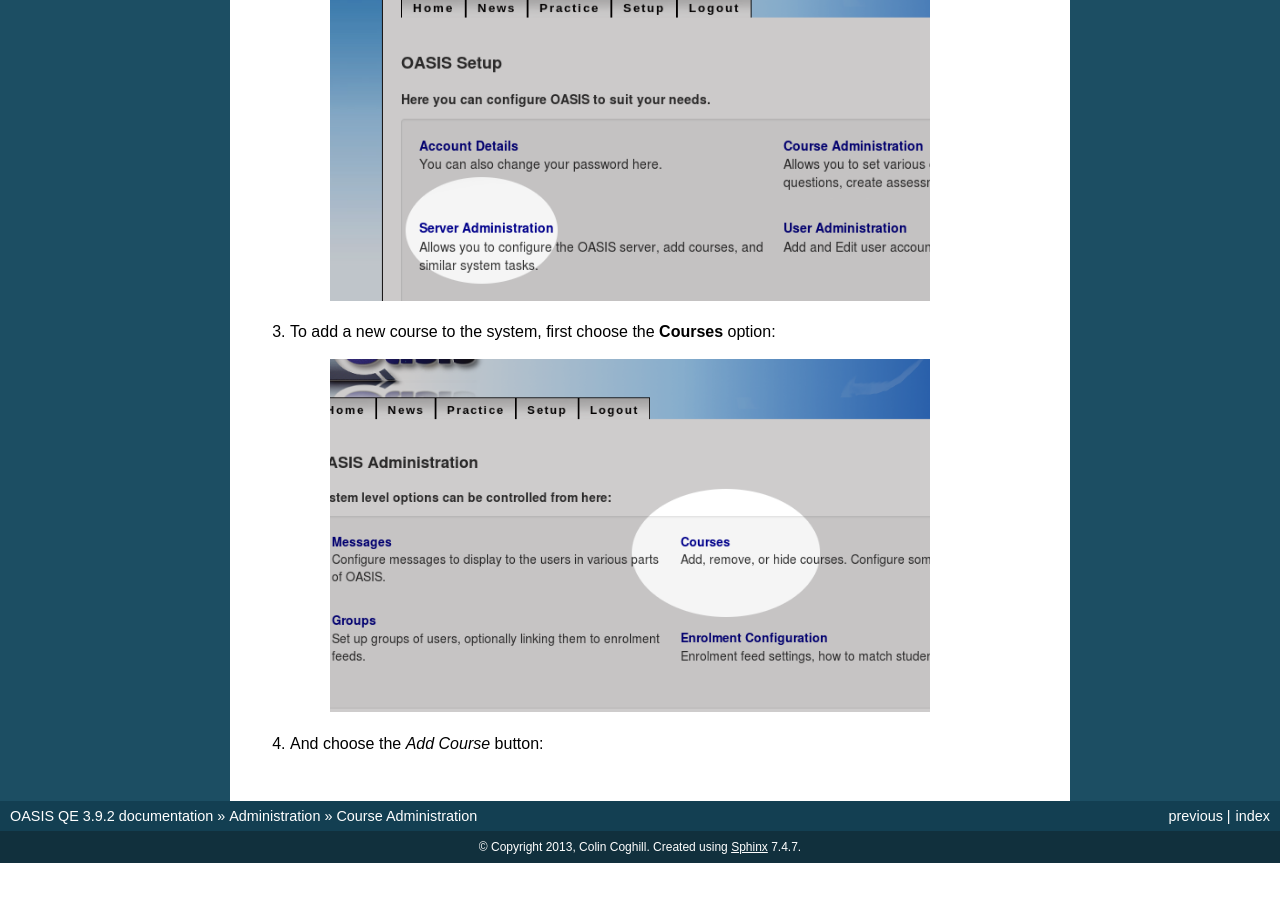
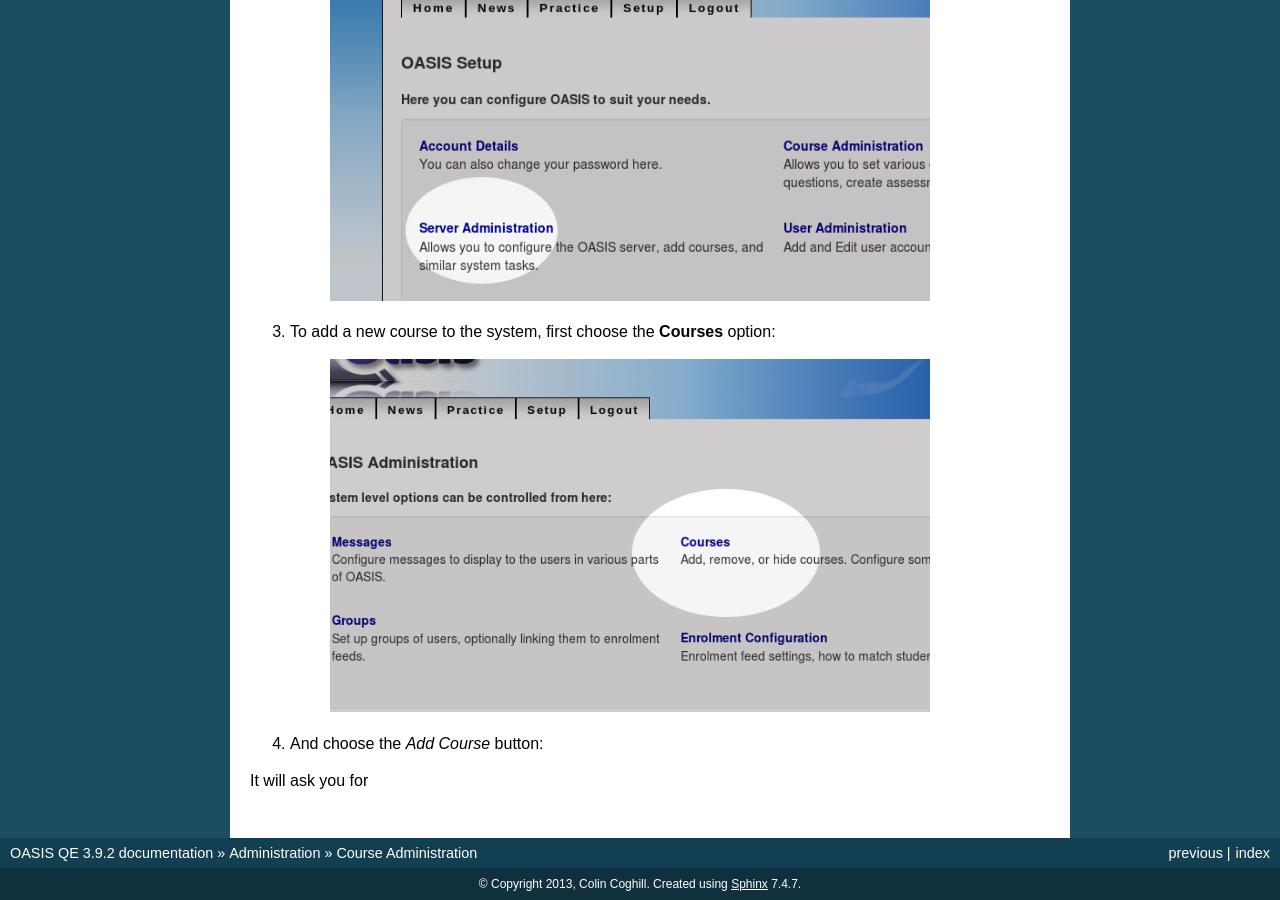
Before and after one commit to colincoghill/oasisqe, a Sphinx documentation site: the page built from source/admin_courses.rst, in a window 1280 px wide and 900 px high, scrolled down 753 px. Built offline with Sphinx 7.4.7, drawn with Linux system fonts in a browser that asks for light colours; pages that are not in the unit, such as notebooks, are missing from menus; before the commit the page ends 1616 px from its top, so only the background shows below that.

Commit message:
working on text

```diff
--- a/source/admin_courses.rst
+++ b/source/admin_courses.rst
@@ -30,3 +30,5 @@ doesn't require setting up integration with external systems, so is a good place
        :width: 600px
 
 4. And choose the *Add Course* button:
+
+It will ask you for
```
